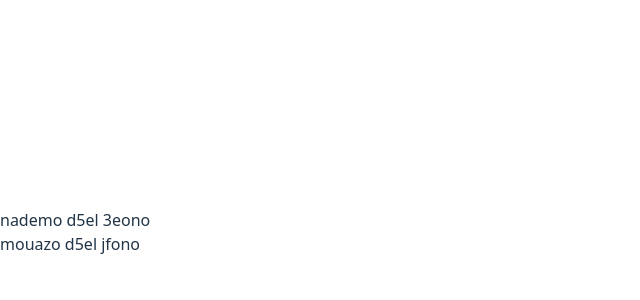
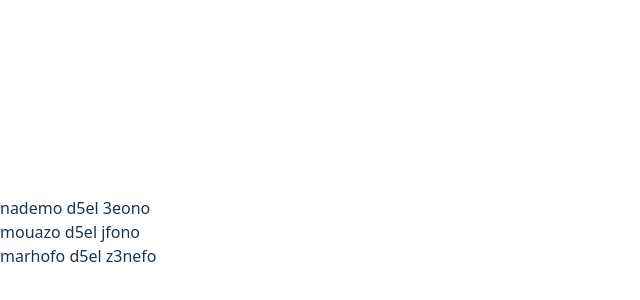
Before and after one commit to M3aZ2/Adventra, a React (Vite) app in the folder adventra/: page / in a window 1280 px wide. Shown: the part 168-468 px from the top of the page, without its empty margins (0-640 px from the left). Built offline with nearby package versions, Linux system fonts and the light colour scheme.

Commit message:
for marhofo eyes

```diff
--- a/adventra/src/App.tsx
+++ b/adventra/src/App.tsx
@@ -11,6 +11,9 @@ function App() {
         <div>
           mouazo d5el jfono
         </div>
+        <div>
+          marhofo d5el z3nefo
+        </div>
       </>
 
   )
```
